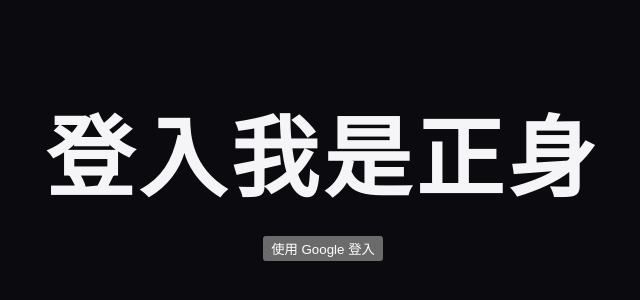
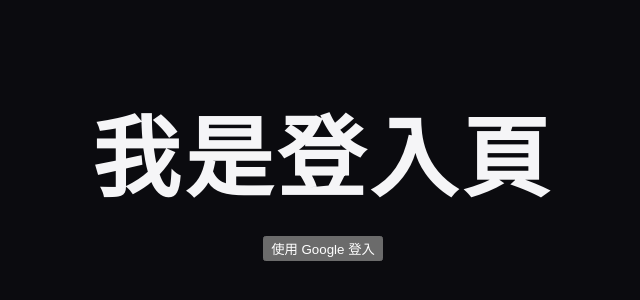
Before and after one commit to guasi-tw/app, a Next.js app: page /login in a window 1280 px wide. Shown: the part 226-526 px from the top of the page, without its empty margins (317-957 px from the left). Built offline with nearby package versions, Linux system fonts and the light colour scheme.

Commit message:
change wording

```diff
--- a/app/(auth)/login/page.tsx
+++ b/app/(auth)/login/page.tsx
@@ -3,7 +3,7 @@ import { signIn } from "@/lib/auth";
 export default function LoginPage() {
   return (
     <main className="wrap">
-      <h1 className="wordmark">登入我是正身</h1>
+      <h1 className="wordmark">我是登入頁</h1>
       <form
         action={async () => {
           "use server";
--- a/app/page.tsx
+++ b/app/page.tsx
@@ -5,7 +5,7 @@ export default async function Home() {
 
   return (
     <main className="wrap">
-      <h1 className="wordmark">我是正身</h1>
+      <h1 className="wordmark">我是首頁</h1>
       <p className="lede">
         主動驗證並串連你擁有的社群帳號，讓某個帳號被封時，存活的帳號能為你證明 ——
         也讓任何人都能公開查證「這些帳號是同一個人」。
```
